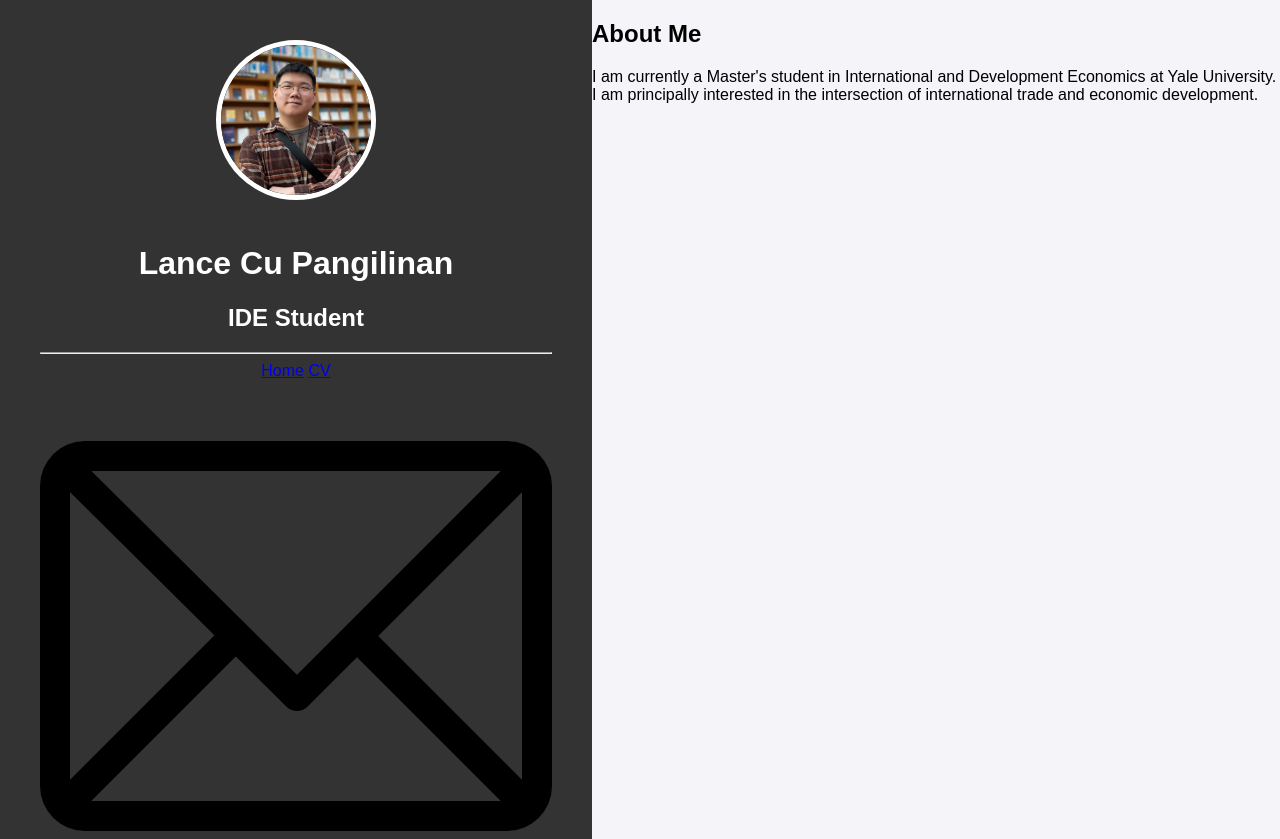
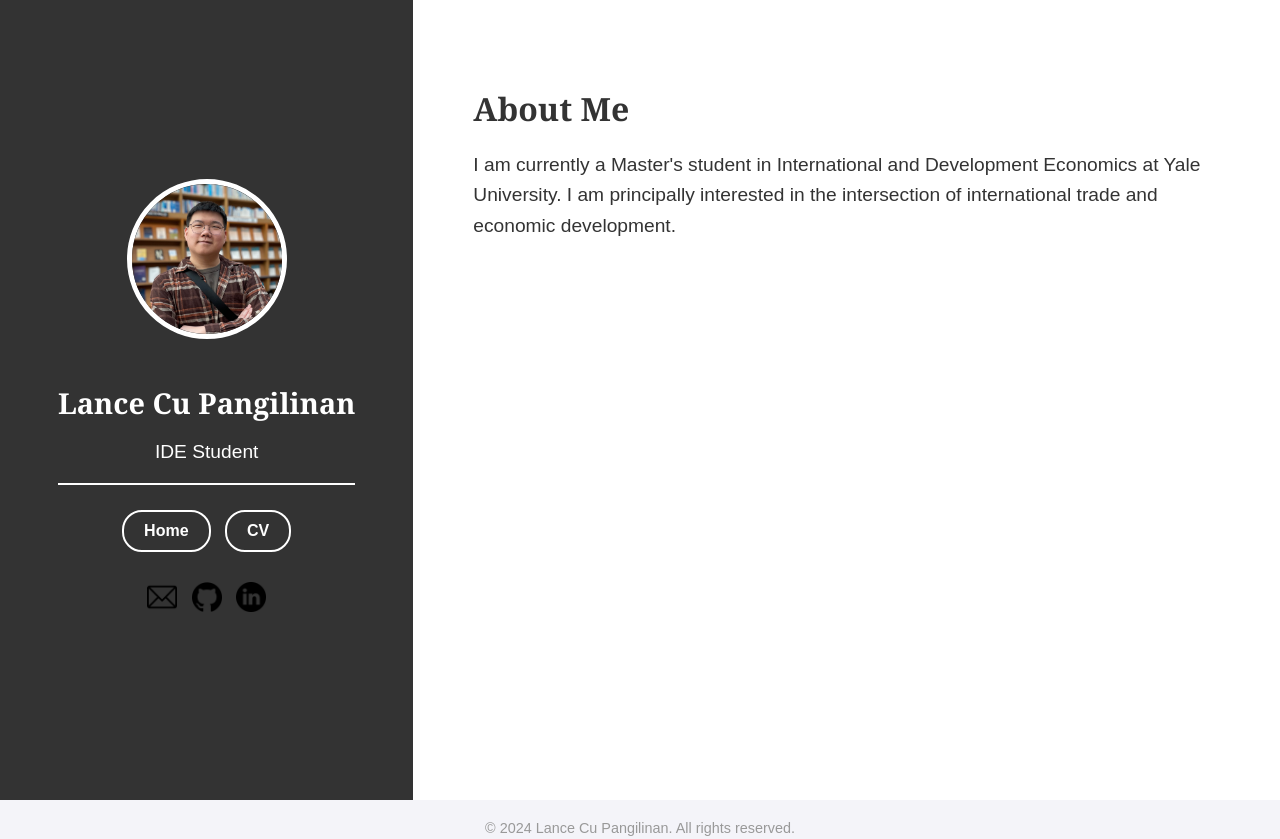
Before and after one commit to lancecup/lancecup.github.io, a plain HTML site: page about.html in a window 1280 px wide. Shown: the top 839 px of the page. Drawn offline with Linux system fonts and the light colour scheme.

Commit message:
Reverting the reversion

```diff
--- a/about.css
+++ b/about.css
@@ -1,4 +1,4 @@
-/* General styles */
+/* General Body Styling */
 body {
     margin: 0;
     padding: 0;
@@ -12,7 +12,7 @@ body {
     min-height: 100vh;
 }
 
-/* Left Section */
+/* Left Section: Profile Card */
 .about-left {
     flex: 1;
     background: #333;
@@ -38,3 +38,79 @@ body {
 }
 
 .name {
+    font-family: Georgia, serif;
+    font-size: 1.8em;
+    font-weight: bold;
+}
+
+.title {
+    font-size: 1.2em;
+    font-weight: normal;
+}
+
+hr {
+    border: 1px solid #fff;
+    margin: 20px 0;
+}
+
+.buttons .button {
+    text-decoration: none;
+    font-size: 16px;
+    font-weight: bold;
+    color: #fff;
+    background: transparent;
+    border: 2px solid #fff;
+    border-radius: 20px;
+    padding: 10px 20px;
+    margin: 5px;
+    display: inline-block;
+    transition: all 0.3s ease-in-out;
+}
+
+.buttons .button:hover {
+    background: #fff;
+    color: #333;
+}
+
+/* Social Icons Styling */
+.social-icons {
+    margin-top: 20px;
+}
+
+.social-icons img {
+    width: 30px;
+    height: 30px;
+    margin: 5px;
+    transition: transform 0.3s ease;
+}
+
+.social-icons img:hover {
+    transform: scale(1.2);
+}
+
+/* Right Section: Content */
+.about-right {
+    flex: 2;
+    padding: 60px;
+    background: #fff;
+    color: #333;
+}
+
+.about-right h2 {
+    font-size: 2em;
+    font-family: Georgia, serif;
+    margin-bottom: 20px;
+}
+
+.about-right p {
+    font-size: 1.2em;
+    line-height: 1.6;
+}
+
+/* Footer */
+footer {
+    text-align: center;
+    margin-top: 20px;
+    font-size: 0.9em;
+    color: #999;
+}
--- a/index.css
+++ b/index.css
@@ -1,58 +1,47 @@
-/* General styles */
+/* General Body Styling */
 body {
     margin: 0;
     padding: 0;
     font-family: 'Arial', sans-serif;
     background-color: #f4f4f9;
-}
-
-/* About Page Layout */
-.about-container {
-    display: flex;
-    min-height: 100vh;
-}
-
-/* Left Section: Profile Card */
-.about-left {
-    flex: 1;
-    background: #333; /* Dark background for the left section */
     display: flex;
     justify-content: center;
     align-items: center;
-    color: #fff;
+    height: 100vh; /* Center vertically */
 }
 
-.profile-card {
+/* Main Container */
+.main-container {
     text-align: center;
-    padding: 20px;
 }
 
+/* Profile Picture Styling */
 .profile-pic {
     width: 150px;
     height: 150px;
     border-radius: 50%;
-    border: 5px solid #fff;
+    border: 5px solid #333;
+    margin-bottom: 20px;
+    box-shadow: 0 4px 8px rgba(0, 0, 0, 0.2);
+}
+
+/* Name Styling */
+.name {
+    font-family: Georgia, serif;
+    font-size: 2em;
+    font-weight: bold;
+    color: #333;
     margin-bottom: 20px;
 }
 
-.name {
-    font-size: 1.8em;
-    font-weight: bold;
-    margin: 10px 0;
-}
-
-hr {
-    border: 1px solid #fff;
-    margin: 20px 0;
-}
-
+/* Buttons Styling */
 .buttons .button {
     text-decoration: none;
     font-size: 16px;
     font-weight: bold;
     color: #fff;
-    background: transparent;
-    border: 2px solid #fff;
+    background: #333;
+    border: 2px solid transparent;
     border-radius: 20px;
     padding: 10px 20px;
     margin: 5px;
@@ -61,10 +50,23 @@ hr {
 }
 
 .buttons .button:hover {
-    background: #fff; /* Background turns white */
-    color: #333; /* Text turns dark */
+    background: #fff;
+    color: #333;
+    border-color: #333;
+}
+
+/* Social Icons Styling */
+.social-icons {
+    margin-top: 20px;
 }
 
 .social-icons img {
-    width: 30px; /* Consistent size for icons */
-    height: 30px; }
+    width: 30px;
+    height: 30px;
+    margin: 5px;
+    transition: transform 0.3s ease;
+}
+
+.social-icons img:hover {
+    transform: scale(1.2);
+}
```
Also changed, not shown: index.html (+1 -5 lines), about.html (line endings or trailing spaces), 2 other files.
